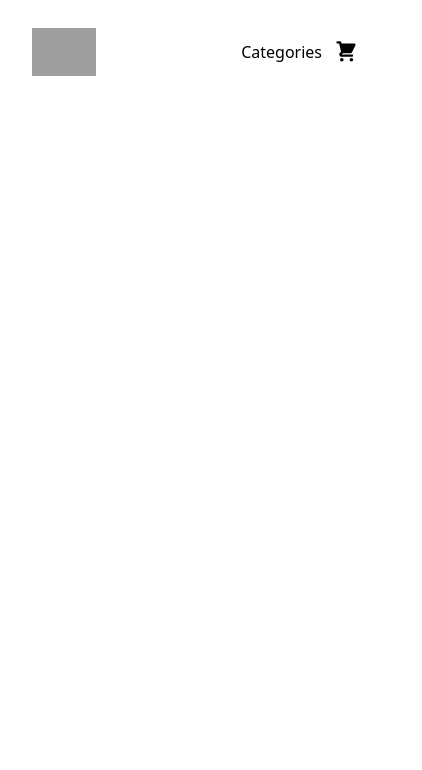
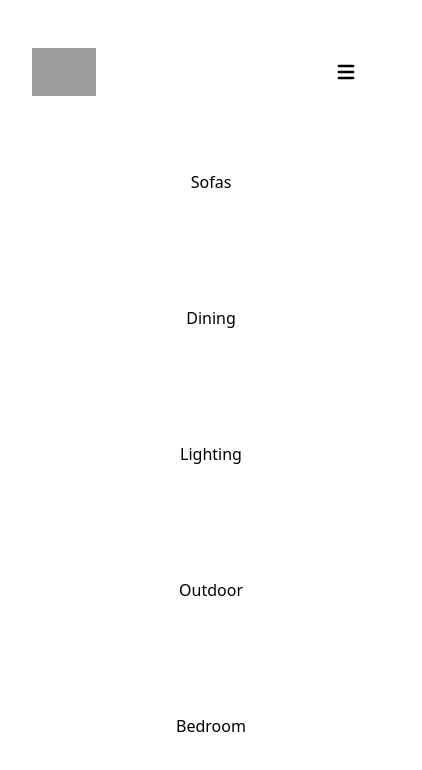
Before and after one commit to Aschrock11/ecommerce-site, a React (Vite) app: page / in a window 390 px wide. Both pictures are taken after a click on the icon 346 px from the left and 52 px from the top of the page. Shown: the top 770 px of the page, 422 px wide, since content can reach past the window. Built offline with nearby package versions, Linux system fonts and the light colour scheme; grey boxes are pictures that could not be loaded.

Commit message:
added hamburger menu on smaller screen sizes

```diff
--- a/src/Components/Header.jsx
+++ b/src/Components/Header.jsx
@@ -1,11 +1,13 @@
 import React from "react";
 import { ShoppingCartIcon } from "@heroicons/react/solid";
+import { MenuIcon } from "@heroicons/react/solid";
 import { useState } from "react";
 
 function Header() {
   const [menuOpen, setMenuOpen] = useState(false);
+  const [hamMenuOpen, setHamMenuOpen] = useState(false);
   return (
-    <div className=" sticky top-0 z-50 flex justify-between items-center max-w-1440px h-10 w-full">
+    <div className=" sticky top-0 z-50 flex justify-between items-center max-w-1440px h-20 w-full ">
       <div className="  flex justify-center items-center max-h-15 min-h-5 object-cover overflow-hidden  ">
         <img
           className=" object-contain overflow-hidden max-h-12 md:max-h-16 lg:max-h-20"
@@ -13,11 +15,10 @@ function Header() {
           alt=""
         />
       </div>
-      <nav className="flex gap-3 lg:gap-9 md:text-xl lg:text-2xl items-center h-10">
-        <a onClick={() => setMenuOpen(!menuOpen)} href="">
-          Categories
-        </a>
-        {menuOpen && (
+      <nav className="hidden sm:flex gap-3 lg:gap-9 md:text-xl lg:text-2xl items-center h-10">
+        <button onClick={() => setMenuOpen(!menuOpen)}>Categories</button>
+
+        {menuOpen ? (
           <div className=" absolute flex flex-col border-solid border-2 mt-52 w-20 md:w-[95px] lg:w-28">
             <ul>
               <li>Sofas</li>
@@ -27,10 +28,29 @@ function Header() {
               <li>Bedroom</li>
             </ul>
           </div>
+        ) : (
+          ""
         )}
 
         <ShoppingCartIcon className="h-6 w-6 cursor-pointer" />
       </nav>
+      <MenuIcon
+        onClick={() => setHamMenuOpen(!hamMenuOpen)}
+        className="h-6 w-6 cursor-pointer visible sm:hidden z-50"
+      />
+      {hamMenuOpen ? (
+        <div className=" sm:hidden absolute flex flex-col items-center justify-evenly h-screen w-screen top-0 left-0 bg-transparent">
+          <ul className=" flex flex-col gap-28 text-center mr-8">
+            <li>Sofas</li>
+            <li>Dining</li>
+            <li>Lighting</li>
+            <li>Outdoor</li>
+            <li>Bedroom</li>
+          </ul>
+        </div>
+      ) : (
+        ""
+      )}
     </div>
   );
 }
```
